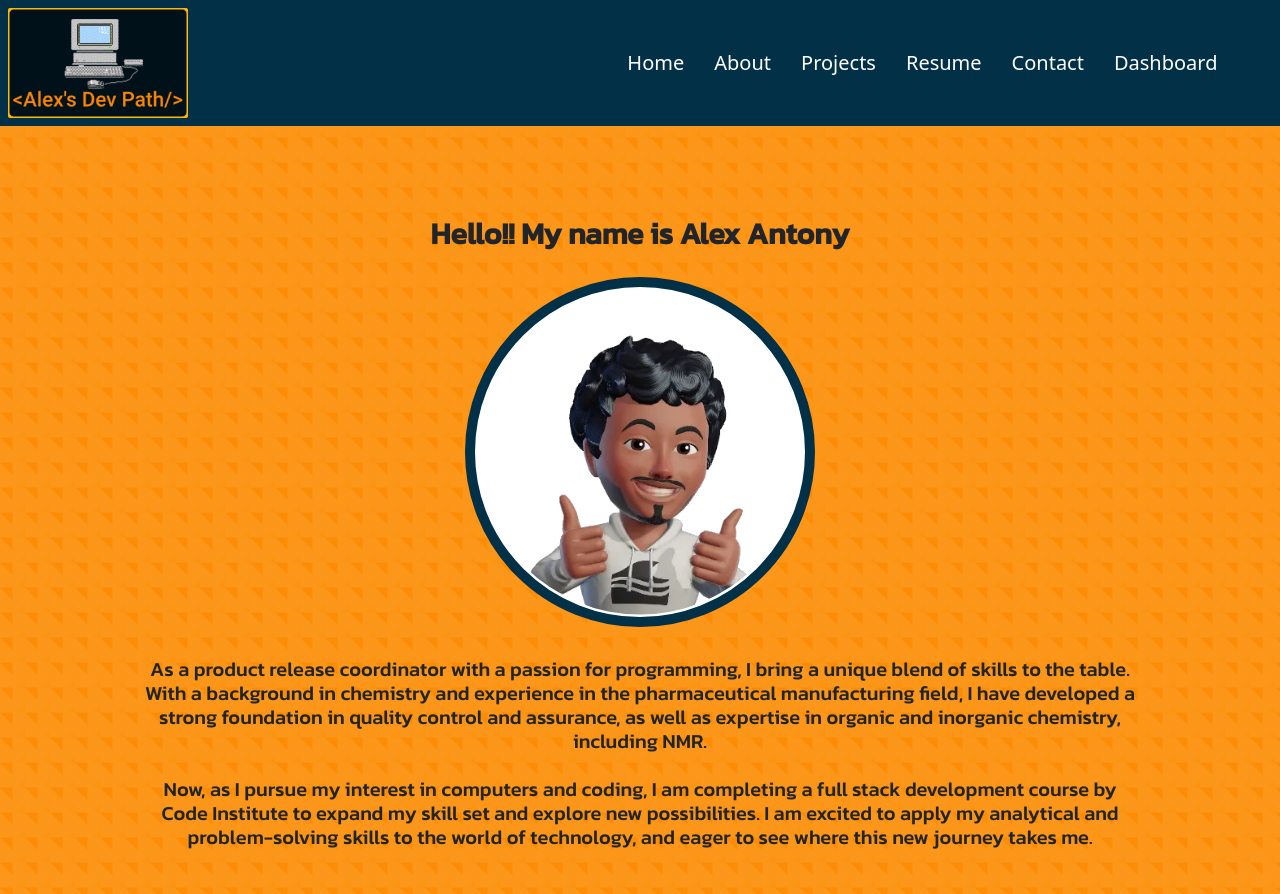
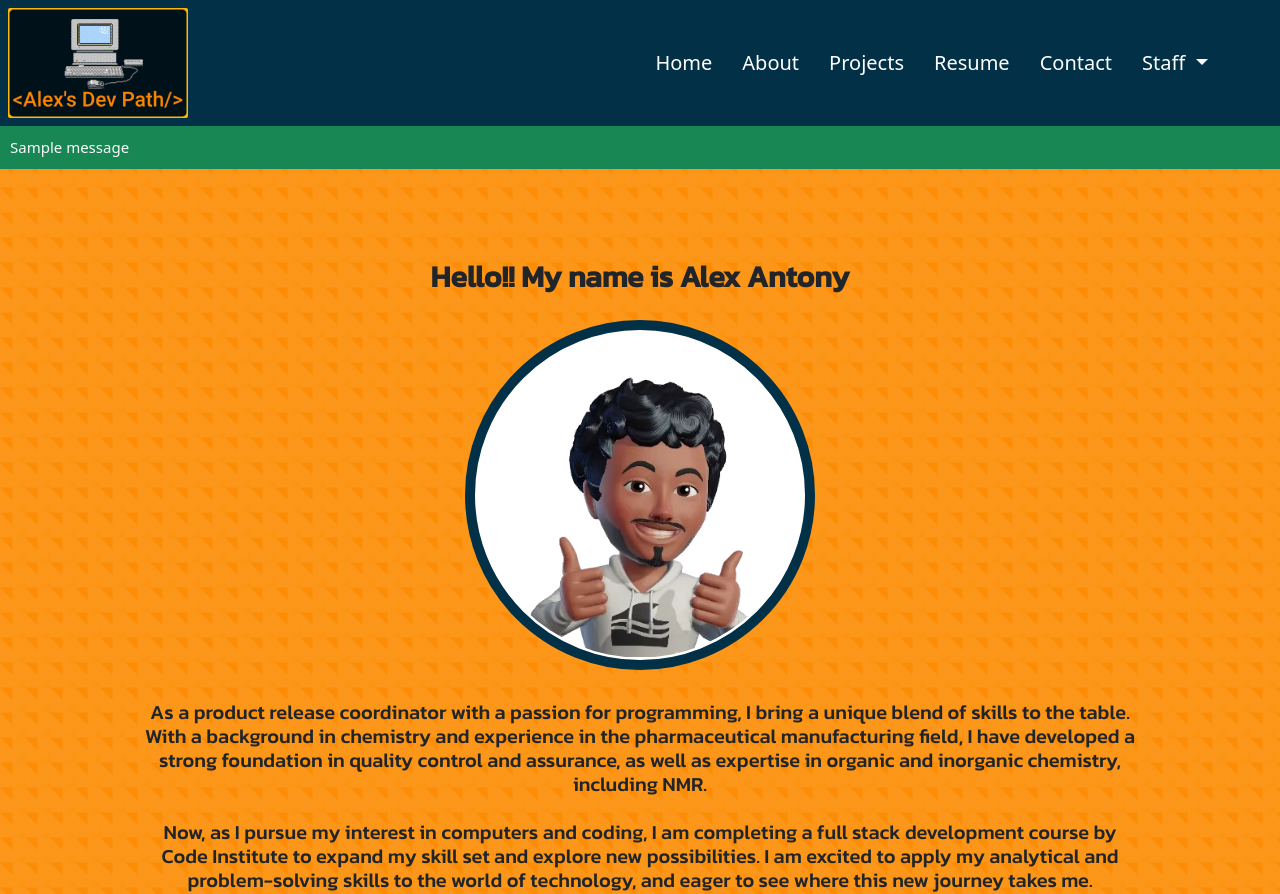
Before and after one commit to AlexAntony3/AlexDevPath, a Django app: page / in a window 1280 px wide. Shown: the top 894 px of the page. Run offline with Django 3.2, Linux system fonts and the light colour scheme; a user stored in the database is signed in; data comes from the database, SQL or seed files in the repository; tables that the repository leaves empty hold one stand-in row (values such as "Sample post"); one stand-in notice (Sample message) is shown.

Commit message:
feat: add logout function for staff user

```diff
--- a/alex_work/urls.py
+++ b/alex_work/urls.py
@@ -21,6 +21,7 @@ urlpatterns = [
     path('admin/', admin.site.urls),
     path('', views.show_all, name="home"),
     path('dashboard/', views.dashboard_view, name="dashboard"),
+    path('logout/', views.logout_view, name="logout"),
     path('create-project/', views.create_project, name="create-project"),
     path('edit-project/<str:pk>/', views.edit_project, name="edit-project"),
     path('delete-project/<str:pk>/', views.delete_project, name="delete-project"),
--- a/portfolio/views.py
+++ b/portfolio/views.py
@@ -1,6 +1,7 @@
 from django.shortcuts import render, redirect
 from django.views import generic
 from django.contrib.auth.decorators import login_required
+from django.contrib.auth import logout
 from django.contrib import messages
 from django.http import HttpResponseRedirect, HttpResponse
 from django.contrib.admin.views.decorators import staff_member_required
@@ -53,6 +54,13 @@ def dashboard_view(request):
                                                     'educations': educations,
                                                     'experiences': experiences,
                                                     })
+
+
+@staff_member_required
+def logout_view(request):
+    logout(request)
+    messages.success(request, "Successfully logged out!")
+    return redirect('home')
 
 
 @staff_member_required
--- a/static/css/style.css
+++ b/static/css/style.css
@@ -74,7 +74,7 @@ h5 {
 }
 
 .nav-item {
-    padding-left: 2rem;
+    padding: 1rem;
     font-size: 2rem;
 }
 
--- a/templates/layout/navbar.html
+++ b/templates/layout/navbar.html
@@ -1,6 +1,7 @@
 <nav class="navbar navbar-expand-lg navbar-dark nav-bar-dark fixed-top">
     <div class="container-fluid">
-        <a class="navbar-brand" href="{% url 'home' %}#home"><img src="/static/media/Logo.png" alt="alex's dev path logo"></a>
+        <a class="navbar-brand" href="{% url 'home' %}#home"><img src="/static/media/Logo.png"
+                alt="alex's dev path logo"></a>
         <button class="navbar-toggler" type="button" data-bs-toggle="collapse" data-bs-target="#navbarSupportedContent"
             aria-controls="navbarSupportedContent" aria-expanded="false" aria-label="Toggle navigation">
             <span class="navbar-toggler-icon"></span>
@@ -23,9 +24,22 @@
                     <a class="nav-link" href="{% url 'home' %}#contact">Contact</a>
                 </li>
                 {% if request.user.is_staff %}
-                <li class="nav-item">
+                <li class="nav-item dropdown">
+                    <a class="nav-link dropdown-toggle" href="#" id="navbarDropdown" role="button"
+                        data-bs-toggle="dropdown" aria-expanded="false">
+                        Staff
+                    </a>
+                    <ul class="dropdown-menu" aria-labelledby="navbarDropdown">
+                        <li class="nav-item"><a class="dropdown-item" href="{% url 'dashboard' %}">Dashboard</a></li>
+                        <li>
+                            <hr class="dropdown-divider">
+                        </li>
+                        <li class="nav-item"><a class="dropdown-item" class="nav-link" href="{% url 'logout' %}">Logout</a></li>
+                    </ul>
+                </li>
+                <!-- <li class="nav-item">
                     <a class="nav-link" href="{% url 'dashboard' %}">Dashboard</a>
-                </li>
+                </li> -->
                 {% endif %}
             </ul>
         </div>
--- a/templates/pages/home.html
+++ b/templates/pages/home.html
@@ -4,12 +4,18 @@
 <div class="spacer">
     &nbsp;
 </div>
+{% for message in messages %}
+{% if message.tags == 'success' %}
+<div class="toast-body bg-success text-light position-relative top-0 end-0 p-3" style="z-index: 11; font-size: 1.5rem;">
+    {{message}}
+</div>
+{% endif %}
+{% endfor %}
 <div class="container h-100" id="home">
     <div class="row text-center">
         {% include 'components/home-screen.html' %}
     </div>
 </div>
-
 
 <div class="container-fluid background-title text-center" id="about">
     <div class="row">
```
